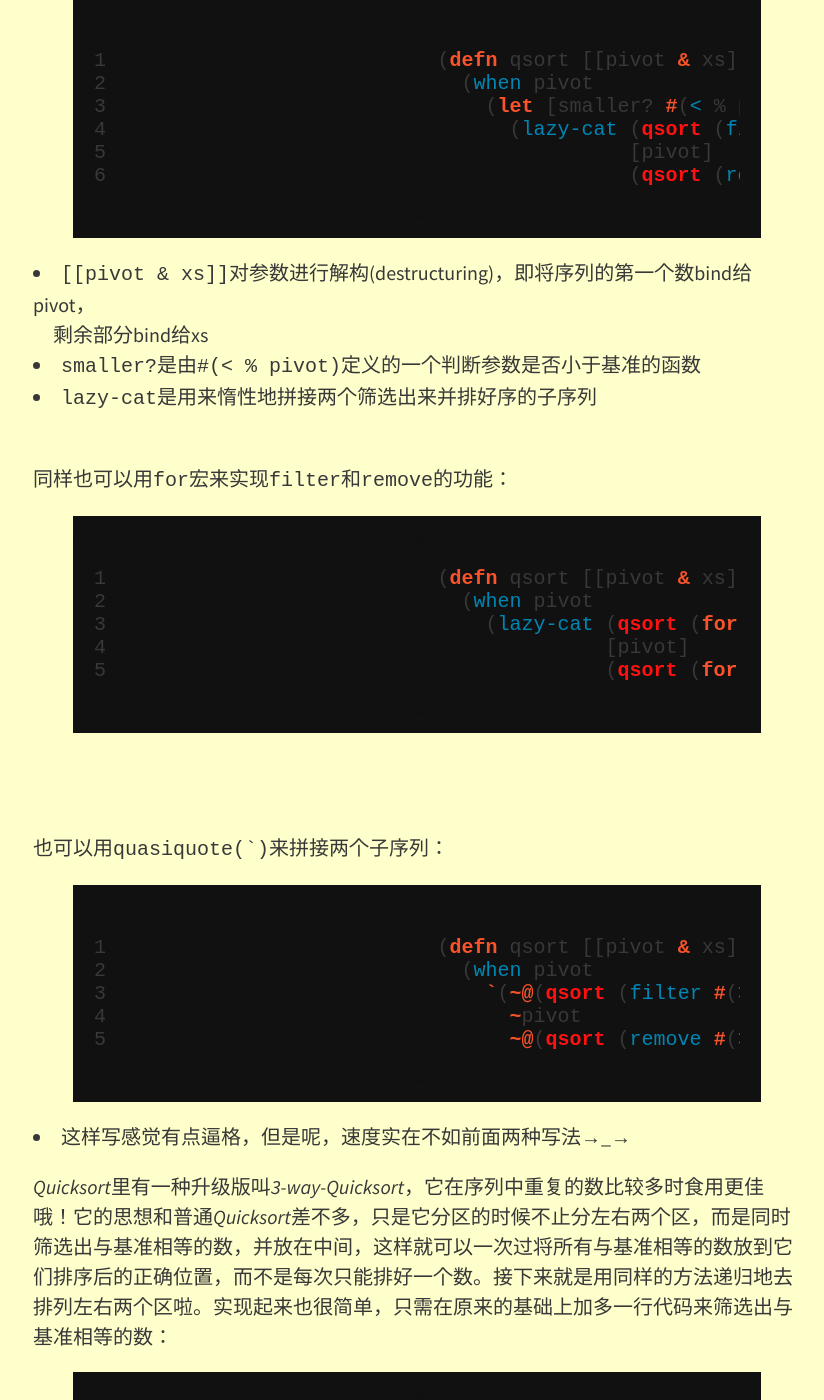
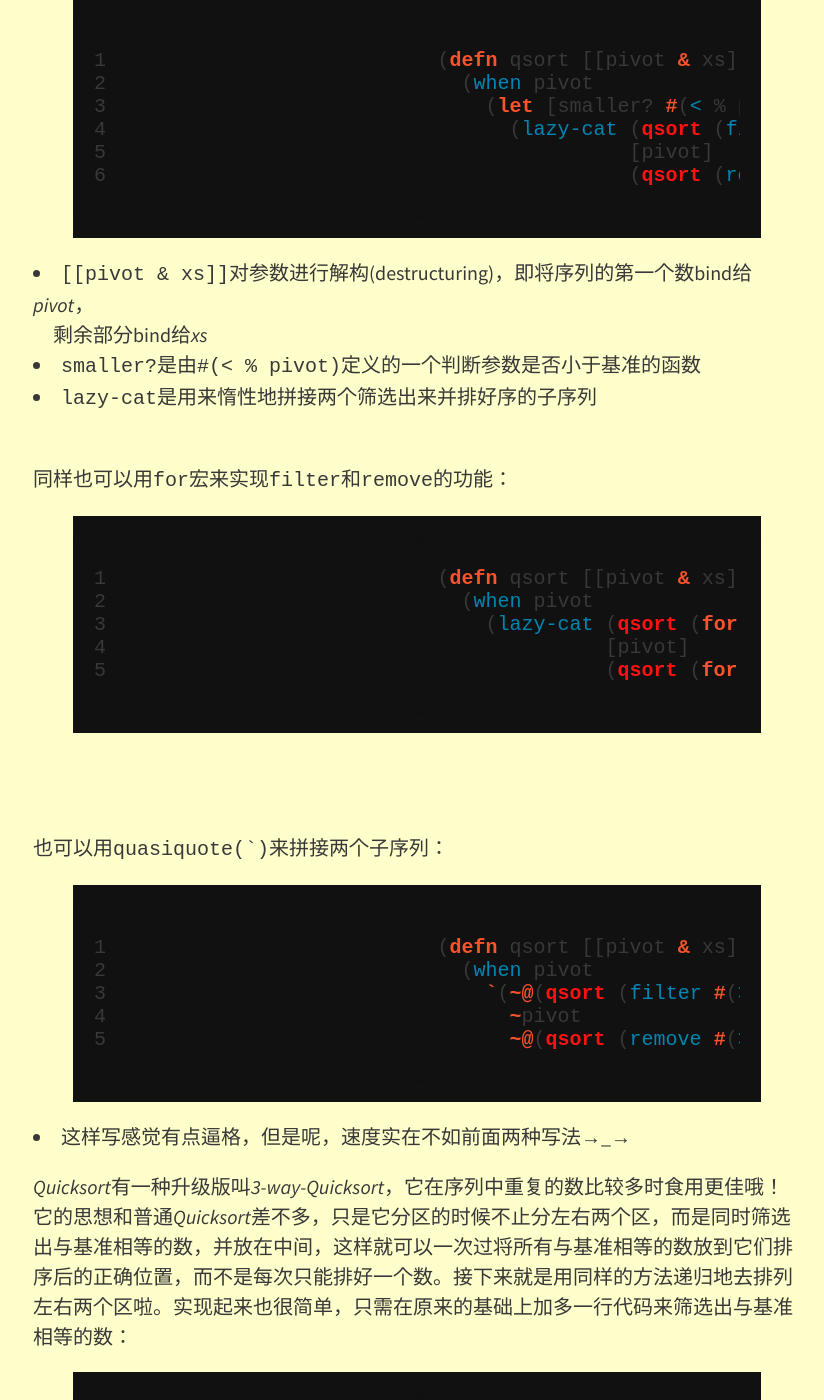
Before and after one commit to ChuitoChan/ChuitoChan.github.io, a Jekyll site: the page built from _posts/2015-07-26-quicksort-in-clojure.md, in a window 1280 px wide and 1400 px high, scrolled down 930 px. Shown: the whole window, without its empty margins (223-1047 px from the left). Built offline with Jekyll 4.4.1, drawn with Linux system fonts in a browser that asks for light colours; nearby versions of some CDN libraries; some of the changed text lies outside the part shown.

Commit message:
Update 2015-07-26-quicksort-in-clojure.md

```diff
--- a/_posts/2015-07-26-quicksort-in-clojure.md
+++ b/_posts/2015-07-26-quicksort-in-clojure.md
@@ -24,8 +24,8 @@ feature-img: "img/sample_feature_img.png"
                 (qsort (remove smaller? xs))))))
 {% endhighlight clojure %}
 
-* `[[pivot & xs]]`对参数进行解构(destructuring)，即将序列的第一个数bind给pivot，<br>
-　剩余部分bind给xs
+* `[[pivot & xs]]`对参数进行解构(destructuring)，即将序列的第一个数bind给*pivot*，<br>
+　剩余部分bind给*xs*
 * `smaller?`是由`#(< % pivot)`定义的一个判断参数是否小于基准的函数
 * `lazy-cat`是用来惰性地拼接两个筛选出来并排好序的子序列
 <br>
@@ -55,7 +55,8 @@ feature-img: "img/sample_feature_img.png"
 
 * 这样写感觉有点逼格，但是呢，速度实在不如前面两种写法→_→
 
-*Quicksort*里有一种升级版叫*3-way-Quicksort*，它在序列中重复的数比较多时食用更佳哦！它的思想和普通*Quicksort*差不多，只是它分区的时候不止分左右两个区，而是同时筛选出与基准相等的数，并放在中间，这样就可以一次过将所有与基准相等的数放到它们排序后的正确位置，而不是每次只能排好一个数。接下来就是用同样的方法递归地去排列左右两个区啦。实现起来也很简单，只需在原来的基础上加多一行代码来筛选出与基准相等的数：<br>
+*Quicksort*有一种升级版叫*3-way-Quicksort*，它在序列中重复的数比较多时食用更佳哦！它的思想和普通*Quicksort*差不多，只是它分区的时候不止分左右两个区，而是同时筛选出与基准相等的数，并放在中间，这样就可以一次过将所有与基准相等的数放到它们排序后的正确位置，而不是每次只能排好一个数。接下来就是用同样的方法递归地去排列左右两个区啦。实现起来也很简单，只需在原来的基础上加多一行代码来筛选出与基准相等的数：<br>
+
 {% highlight clojure linenos %}
 (defn three-way-qsort [[pivot :as xs]]
   (when pivot
```
Also changed, not shown: other parts of _posts/2015-07-26-quicksort-in-clojure.md (+1 -1 lines).
